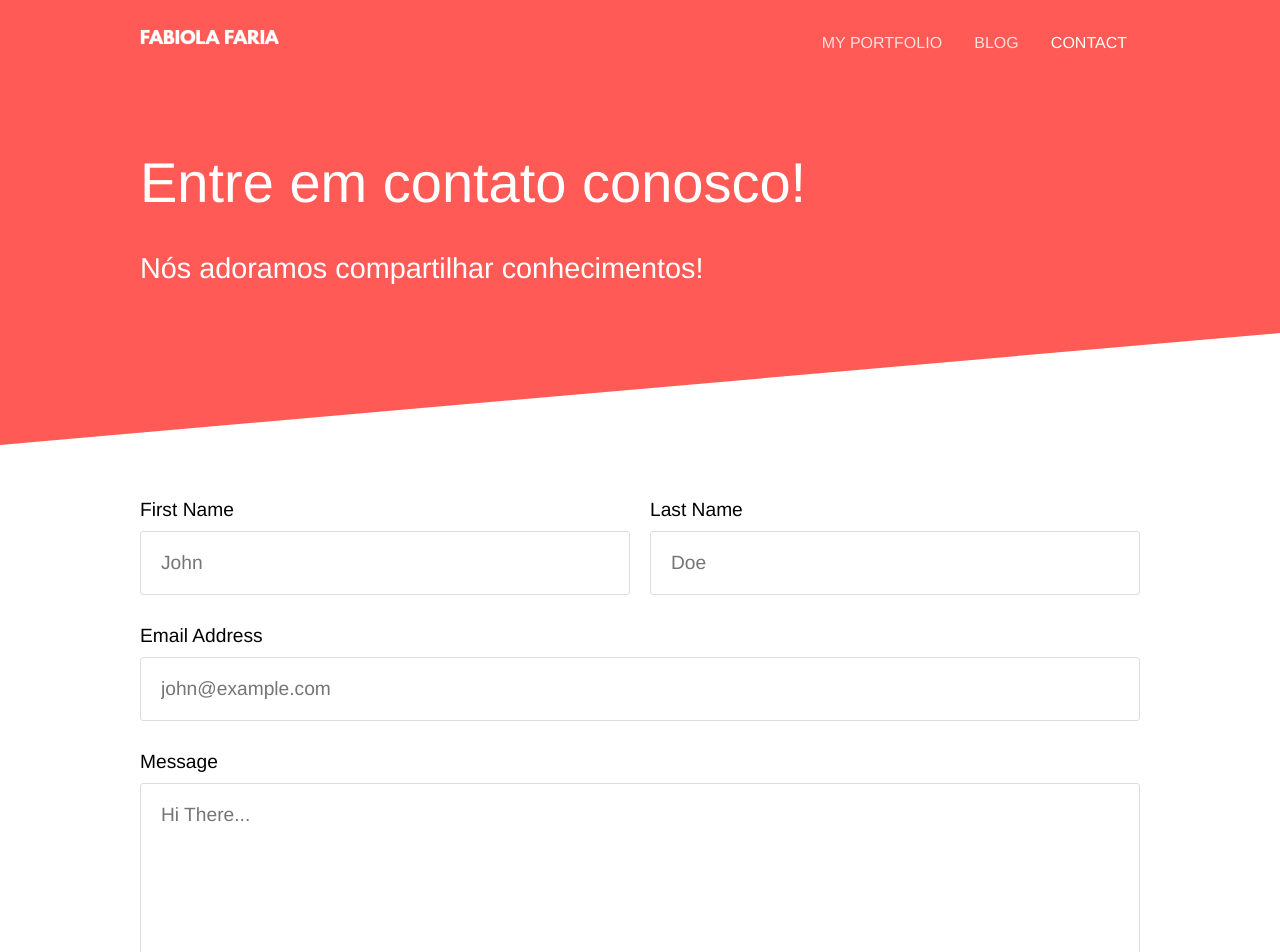
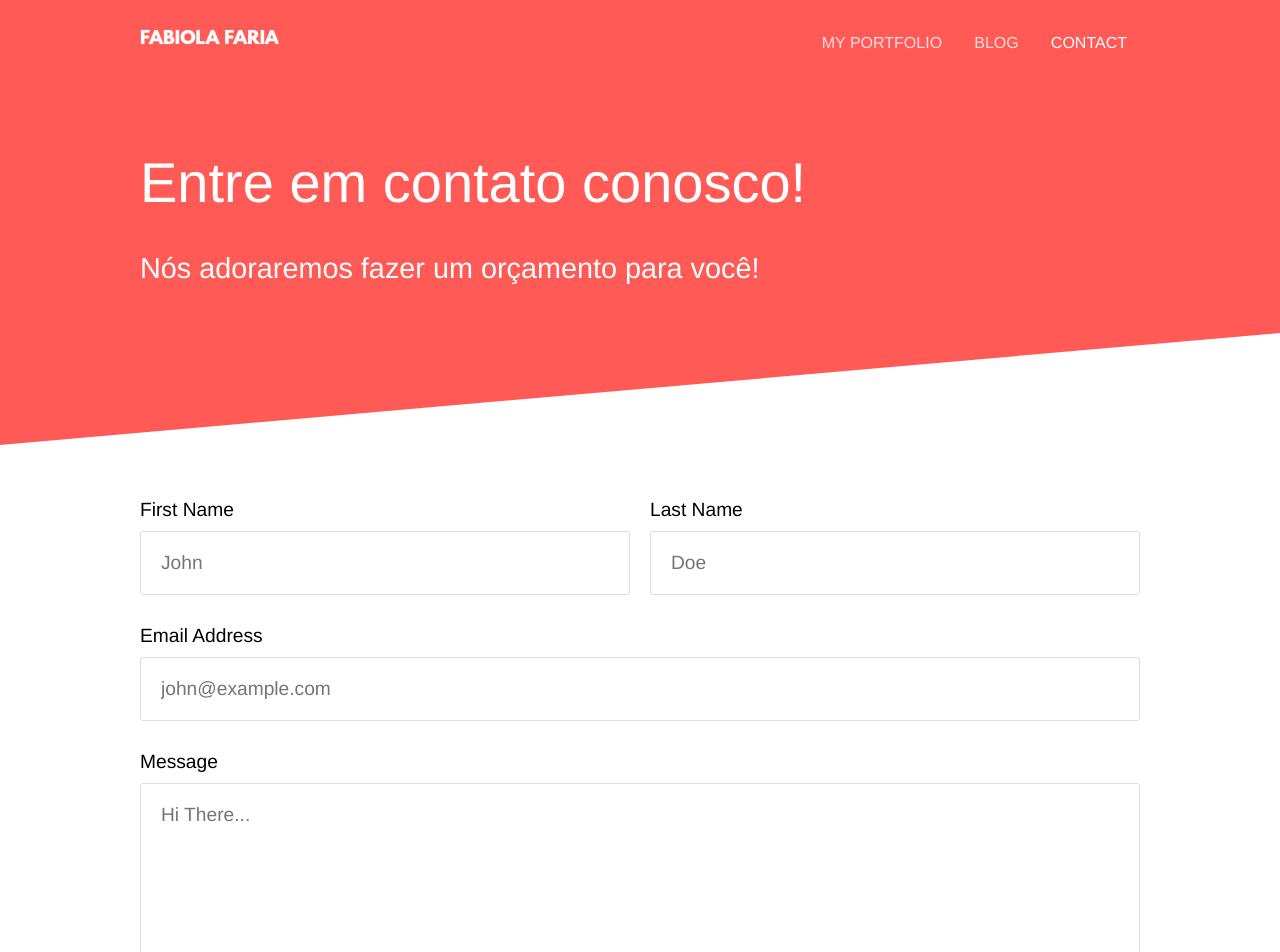
Before and after one commit to seoanalytics/seoanalytics.github.io, a Jekyll site: the page built from contact.html, in a window 1280 px wide and 1400 px high. Shown: the top 952 px of the window. Built offline with Jekyll 4.4.1, drawn with Linux system fonts in a browser that asks for light colours; some of the changed text lies outside the part shown.

Commit message:
Updated 'contact.html' via CloudCannon

```diff
--- a/contact.html
+++ b/contact.html
@@ -1,12 +1,12 @@
 ---
 title: Contact
 heading: Entre em contato conosco!
-subtitle: Nós adoramos compartilhar conhecimentos!
+subtitle: Nós adoraremos fazer um orçamento para você!
 map:
-  latitude: -45.8787605
-  longitude: 170.5027976
-  address: "1 George Street, Dunedin, New Zealand"
-  zoom: 13
+  latitude:
+  longitude:
+  address: "São José dos Campos, SP"
+  zoom:
 ---
 
 <section class="diagonal">
```
